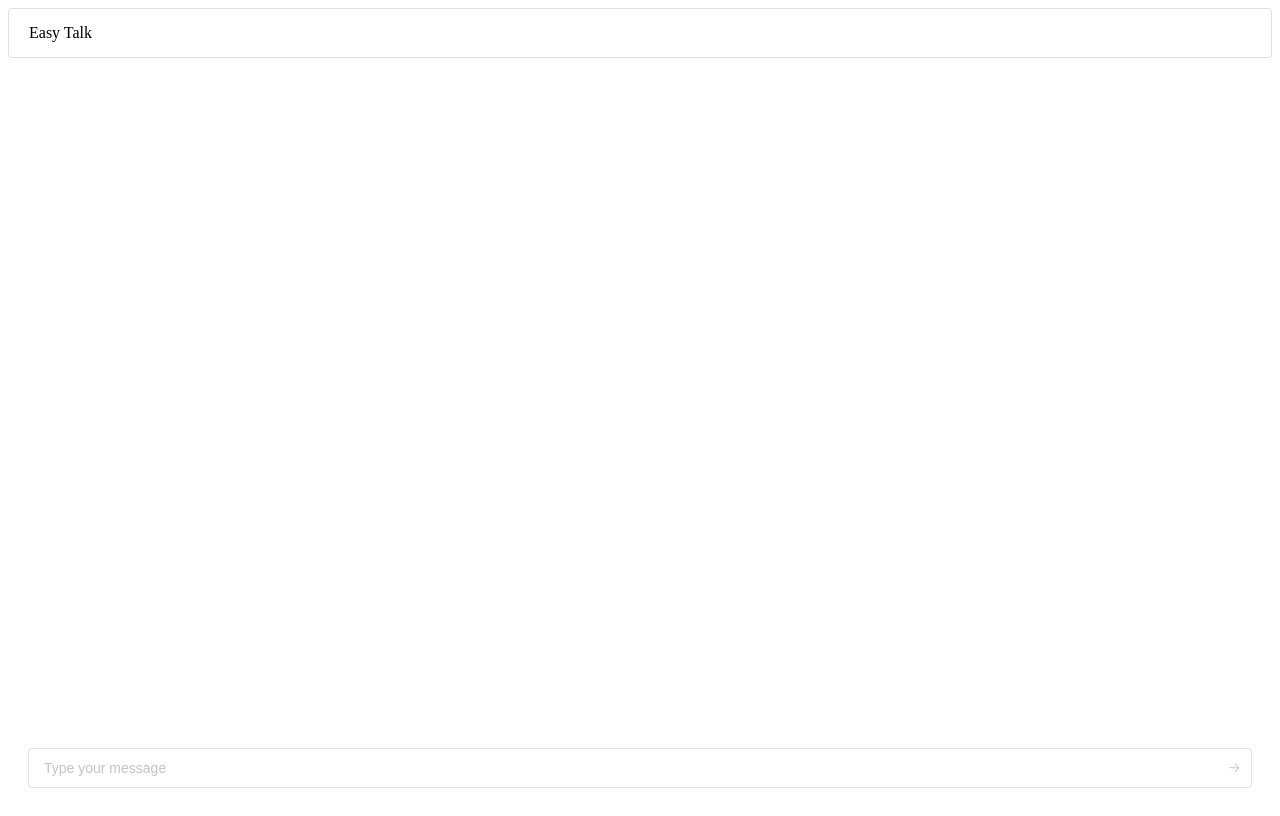
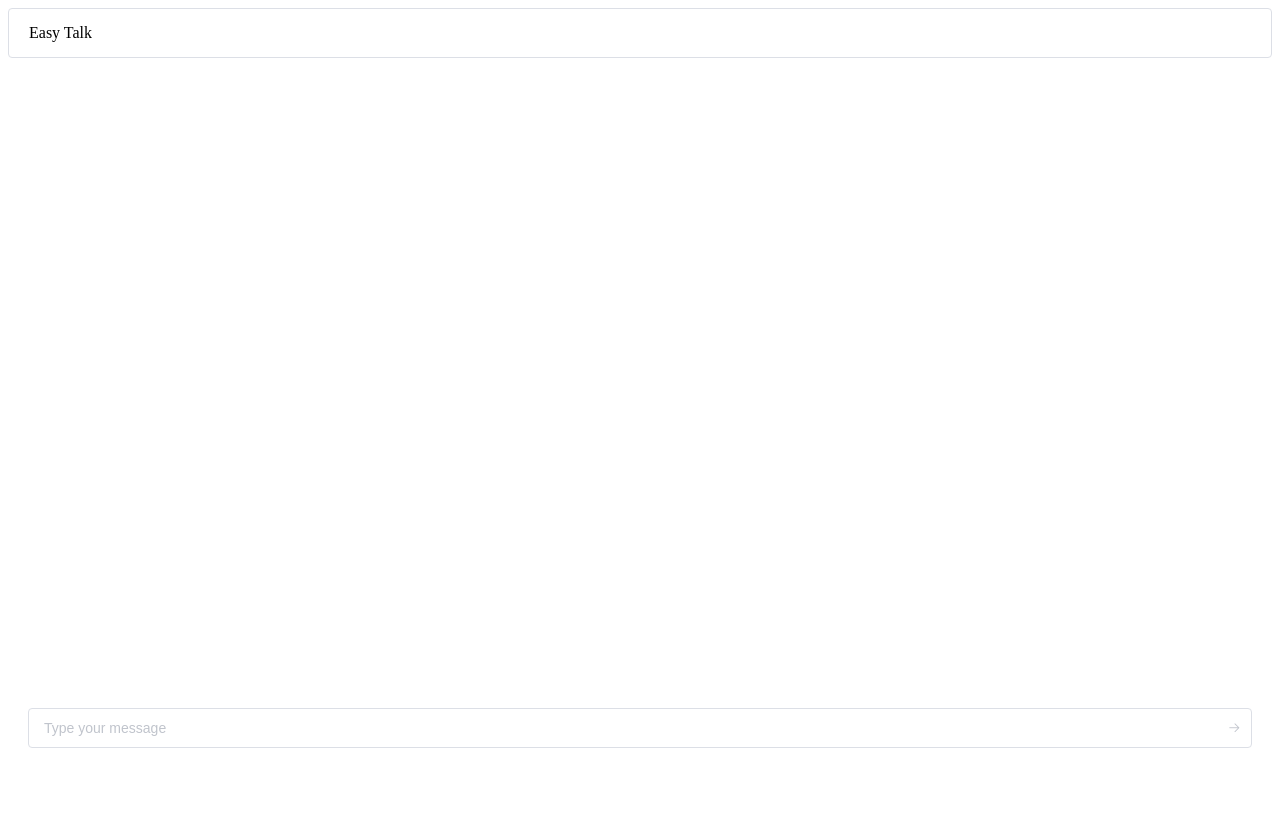
Before and after one commit to mgalvc/easy-talk-app, a Vue app: page /#/room/1 in a window 1280 px wide. Built offline with nearby package versions, Linux system fonts and the light colour scheme.

Commit message:
corrigindo height do container

```diff
--- a/src/components/ChatRoom.vue
+++ b/src/components/ChatRoom.vue
@@ -58,7 +58,7 @@ export default {
 
 <style scoped>
 #chat-container {
-  height: 100vh;
+  height: 95vh;
 }
 
 #info-container {
```
